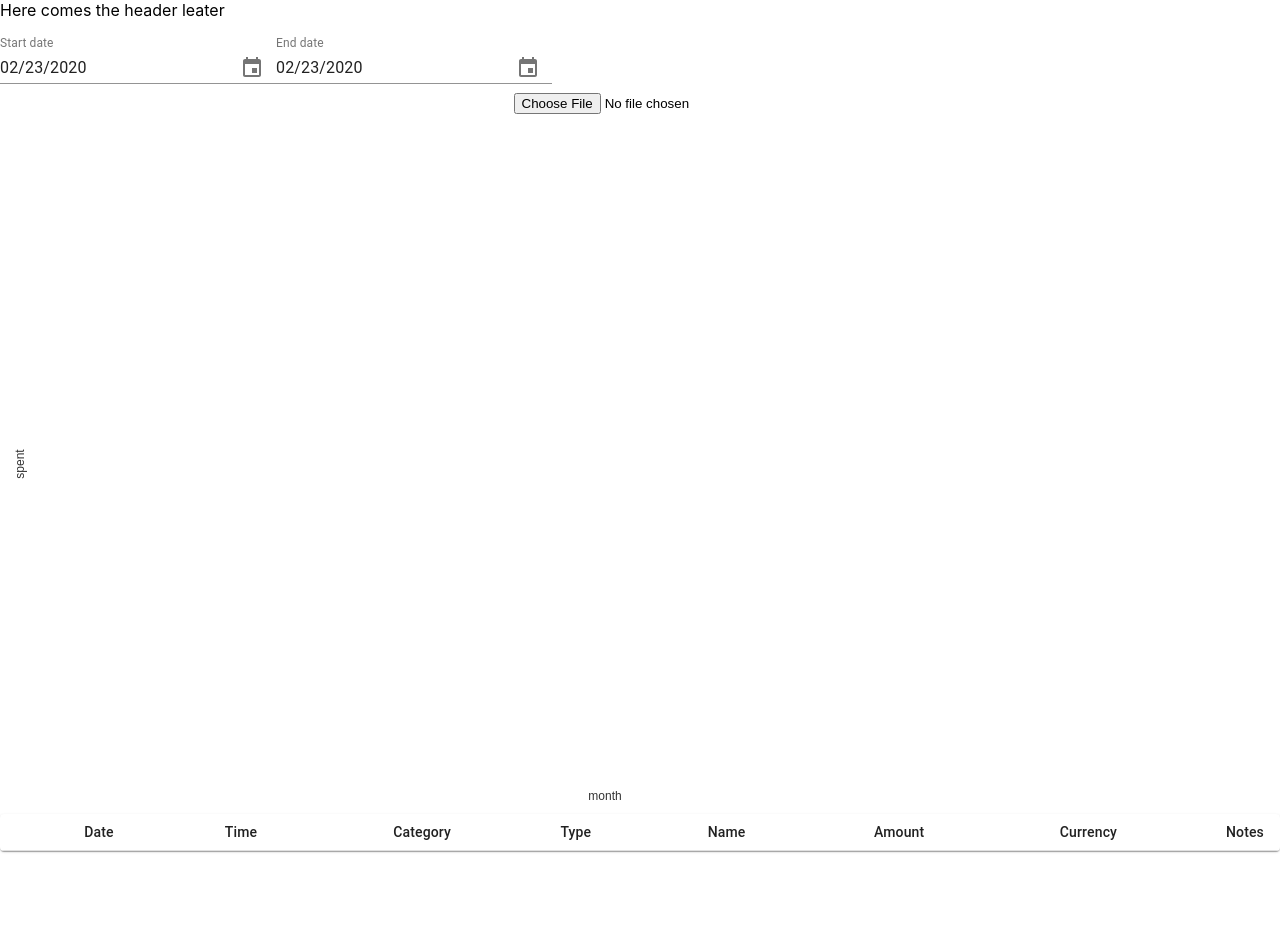
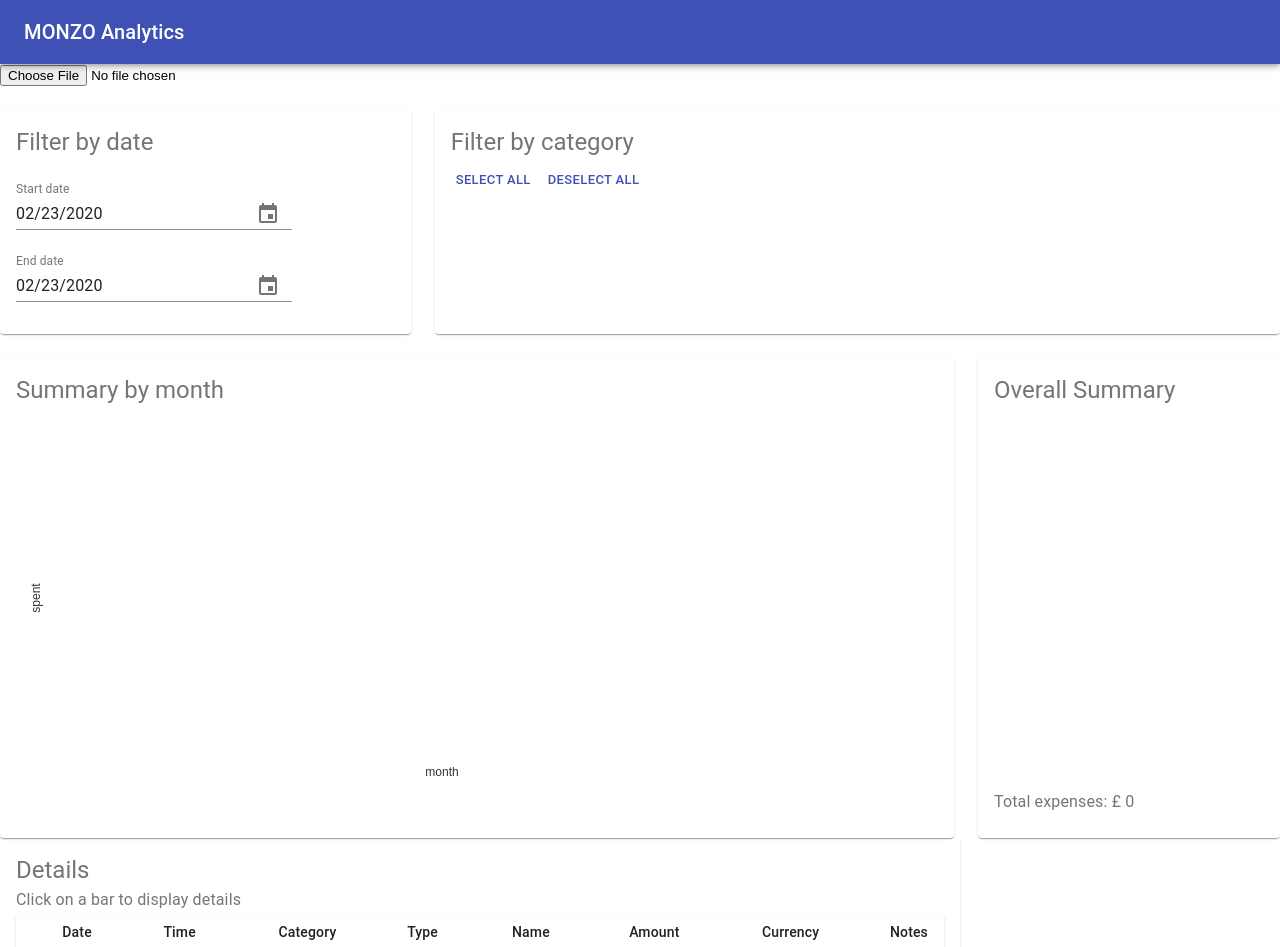
Before and after one commit to krisvegh/monzo-analytics, a React (Create React App) app: page / in a window 1280 px wide. Shown: the top 947 px of the page. Built offline with nearby package versions, Linux system fonts and the light colour scheme.

Commit message:
design and stuff

```diff
--- a/src/App.tsx
+++ b/src/App.tsx
@@ -1,6 +1,5 @@
-import React, { useState, useEffect, useCallback } from 'react';
+import React, { useState, useEffect, useCallback, useMemo } from 'react';
 import { ResponsiveBar } from '@nivo/bar';
-import DateFnsUtils from '@date-io/date-fns';
 import {
   split,
   groupBy,
@@ -12,17 +11,23 @@
   omit,
   pipe,
   map,
-  keys
+  keys,
+  pick
 } from 'ramda';
 import FormGroup from '@material-ui/core/FormGroup';
 import FormControlLabel from '@material-ui/core/FormControlLabel';
-import Checkbox, { CheckboxProps } from '@material-ui/core/Checkbox';
+import Checkbox from '@material-ui/core/Checkbox';
 import { xor } from 'lodash';
 import { DateFilters } from './DateFilters';
-
 import './App.css';
 import DetailsTable from './DetailsTable';
 import PieChart from './Pie';
+import Card from '@material-ui/core/Card';
+import Grid from '@material-ui/core/Grid';
+import { AppBar, Toolbar, Typography } from '@material-ui/core';
+import CardContent from '@material-ui/core/CardContent';
+import Button from '@material-ui/core/Button';
+import { PieDatum } from '@nivo/pie';
 
 export interface Record {
   id: string;
@@ -83,7 +88,7 @@
   });
   const [colorsByCategory, setColorsByCategory] = useState<{}>({});
   const [detailsTableData, setDetailsTableData] = useState<Record[]>([]);
-  const [pieData, setPieData] = useState([]);
+  const [pieData, setPieData] = useState<PieDatum[]>([]);
 
   function getColors(record: Record) {
     return (colorsByCategory as any)[record.id] || 'pink';
@@ -92,7 +97,8 @@
   const handlefilter = (name: string) => (
     event: React.ChangeEvent<HTMLInputElement>
   ) => {
-    setFilteredCategories(xor(filteredCategories, [name]));
+    const filtered = [...xor(filteredCategories, [name])];
+    setFilteredCategories(filtered);
   };
 
   function handleAddFile(file: File) {
@@ -110,7 +116,6 @@
   }
 
   function showRecords(records: Record[], dates: { from: Date; to: Date }) {
-    console.log(records);
     const filteredRecords = filterByDate(records, dates);
     const recordsToShow = mapRecordsToDisplay(filteredRecords);
     setRecords(recordsToShow);
@@ -179,7 +184,6 @@
 
   function mapRecordsToDisplay(records: Record[]): DisplayableRecord[] {
     const recordsByMonth = getRecordsByMonth(records);
-    console.log(recordsByMonth);
     const calculate = (acc: number, value: string): number => {
       return Number(((Number(acc) || 0) - Number(value)).toFixed());
     };
@@ -206,7 +210,6 @@
       }, {} as { [category: string]: Number });
       recordsToDisplay.push({ ...entries, month: i });
     }
-    console.log(recordsToDisplay);
     return recordsToDisplay;
   }
 
@@ -222,17 +225,18 @@
   }
 
   const updatePie = useCallback(() => {
+    console.log('updatepie');
     const accumulate = reduce(mergeWith(add), {});
     const removeUnused = omit(['month', 'income']);
-    const combine = pipe(accumulate, removeUnused);
+    const pickOnlySelectedCategories = pick(filteredCategories);
+    const combine = pipe(accumulate, pickOnlySelectedCategories, removeUnused);
     const combined = combine(records);
     const result = map(
       key => ({ label: key, id: key, value: combined[key] }),
       keys(combined)
     );
-    console.log(result);
     setPieData(result);
-  }, [records]);
+  }, [records, filteredCategories]);
 
   useEffect(() => {
     updatePie();
@@ -245,7 +249,6 @@
   }
 
   function clickHandler(nodeData: NodeData) {
-    updatePie();
     const filteredByMonth = allRecords.filter(record =>
       record.date.includes(nodeData.indexValue as string)
     );
@@ -259,21 +262,67 @@
     setDetailsTableData(filteredByCat);
   }
 
+  const getTotalExpenses = useMemo(() => {
+    const total = pieData.reduce((acc, val) => acc + Number(val.value), 0);
+    return total;
+  }, [pieData]);
+
   return (
+    <div>
       <React.Fragment>
-      <header>Here comes the header leater</header>
+        <AppBar position="fixed">
+          <Toolbar>
+            <Typography variant="h6">MONZO Analytics</Typography>
+          </Toolbar>
+        </AppBar>
+        <Toolbar />
+      </React.Fragment>
+      <Grid container spacing={3}>
+        <Grid item xs={12}>
+          <div className="file-import-button">
+            <input
+              type="file"
+              onChange={e => handleAddFile(e.target.files?.item(0))}
+            />
+          </div>
+        </Grid>
+        <Grid item xs={4} className="card">
+          <Card>
+            <CardContent>
+              <Typography variant="h5" color="textSecondary" gutterBottom>
+                Filter by date
+              </Typography>
               <DateFilters
                 dateFilterChanged={dateFilterHandler}
                 defaultFromDate={new Date()}
                 defaultToDate={new Date()}
               ></DateFilters>
-      <div className="App">
-        <input
-          type="file"
-          onChange={e => handleAddFile(e.target.files?.item(0))}
-        />
-      </div>
+            </CardContent>
+          </Card>
+        </Grid>
+        <Grid item xs={8}>
+          <Card className="card">
+            <CardContent>
+              <Typography variant="h5" color="textSecondary">
+                Filter by category
+              </Typography>
               <FormGroup row>
+                <Button
+                  className="category-button"
+                  size="small"
+                  color="primary"
+                  onClick={() => setFilteredCategories(allCategories)}
+                >
+                  Select All
+                </Button>
+                <Button
+                  className="category-button"
+                  size="small"
+                  color="primary"
+                  onClick={() => setFilteredCategories([])}
+                >
+                  Deselect All
+                </Button>
                 {allCategories.map(cat => (
                   <FormControlLabel
                     key={cat}
@@ -288,7 +337,16 @@
                   />
                 ))}
               </FormGroup>
-      <div className="chart-wrapper">
+            </CardContent>
+          </Card>
+        </Grid>
+        <Grid item xs={9}>
+          <Card className="card bars">
+            <CardContent>
+              <Typography variant="h5" color="textSecondary">
+                Summary by month
+              </Typography>
+              <div className="bars-container">
                 <ResponsiveBar
                   data={records}
                   keys={filteredCategories}
@@ -341,9 +399,37 @@
                   labelSkipHeight={12}
                 />
               </div>
+            </CardContent>
+          </Card>
+        </Grid>
+        <Grid item xs={3}>
+          <Card className="card">
+            <CardContent className="pie-content">
+              <Typography variant="h5" color="textSecondary">
+                Overall Summary
+              </Typography>
+              <PieChart data={pieData} getColors={getColors}></PieChart>
+              <Typography variant="body1" color="textSecondary">
+                Total expenses: £ {getTotalExpenses}
+              </Typography>
+            </CardContent>
+          </Card>
+        </Grid>
+      </Grid>
+      <Grid item xs={9}>
+        <Card className="card details">
+          <CardContent>
+            <Typography variant="h5" color="textSecondary">
+              Details
+            </Typography>
+            <Typography variant="subtitle1" color="textSecondary">
+              Click on a bar to display details
+            </Typography>
             <DetailsTable rows={detailsTableData}></DetailsTable>
-      <PieChart data={pieData}></PieChart>
-    </React.Fragment>
+          </CardContent>
+        </Card>
+      </Grid>
+    </div>
   );
 };
 
--- a/src/Pie.tsx
+++ b/src/Pie.tsx
@@ -3,19 +3,19 @@
 
 interface PieProps {
   data: PieDatum[];
+  getColors: any;
 }
 
-const PieChart: React.FC<PieProps> = ({ data }) => {
-  console.log(`Pie: ${data}`);
+const PieChart: React.FC<PieProps> = ({ data, getColors }) => {
   return (
-    <div style={{ width: 800, height: 800 }}>
+    <div style={{ height: '30vw' }}>
       <ResponsivePie
         data={data}
+        colors={getColors}
         margin={{ top: 40, right: 80, bottom: 80, left: 80 }}
         innerRadius={0.5}
         padAngle={0.7}
         cornerRadius={3}
-        colors={{ scheme: 'nivo' }}
         borderWidth={1}
         borderColor={{ from: 'color', modifiers: [['darker', 0.2]] }}
         radialLabelsSkipAngle={10}
@@ -31,26 +31,6 @@
         animate={true}
         motionStiffness={90}
         motionDamping={15}
-        legends={[
-          {
-            anchor: 'bottom',
-            direction: 'row',
-            translateY: 56,
-            itemWidth: 100,
-            itemHeight: 18,
-            itemTextColor: '#999',
-            symbolSize: 18,
-            symbolShape: 'circle',
-            effects: [
-              {
-                on: 'hover',
-                style: {
-                  itemTextColor: '#000'
-                }
-              }
-            ]
-          }
-        ]}
       />
     </div>
   );
--- a/src/index.css
+++ b/src/index.css
@@ -12,7 +12,30 @@
     monospace;
 }
 
+.root-wrapper {
+  padding: 12px;
+}
+
 .chart-wrapper {
   width: 100%;
-  height: 700px;
 }
+
+.card {
+  height: 100%;
+}
+
+.bars-container {
+  height: 30vw;
+}
+
+.details {
+  min-height: 400px;
+}
+
+.category-button {
+  margin: 7px 7px 0 0 !important;
+}
+
+.bars-container rect {
+  cursor: pointer;
+}
```
Lines whose indentation alone changed are shown as unchanged.
